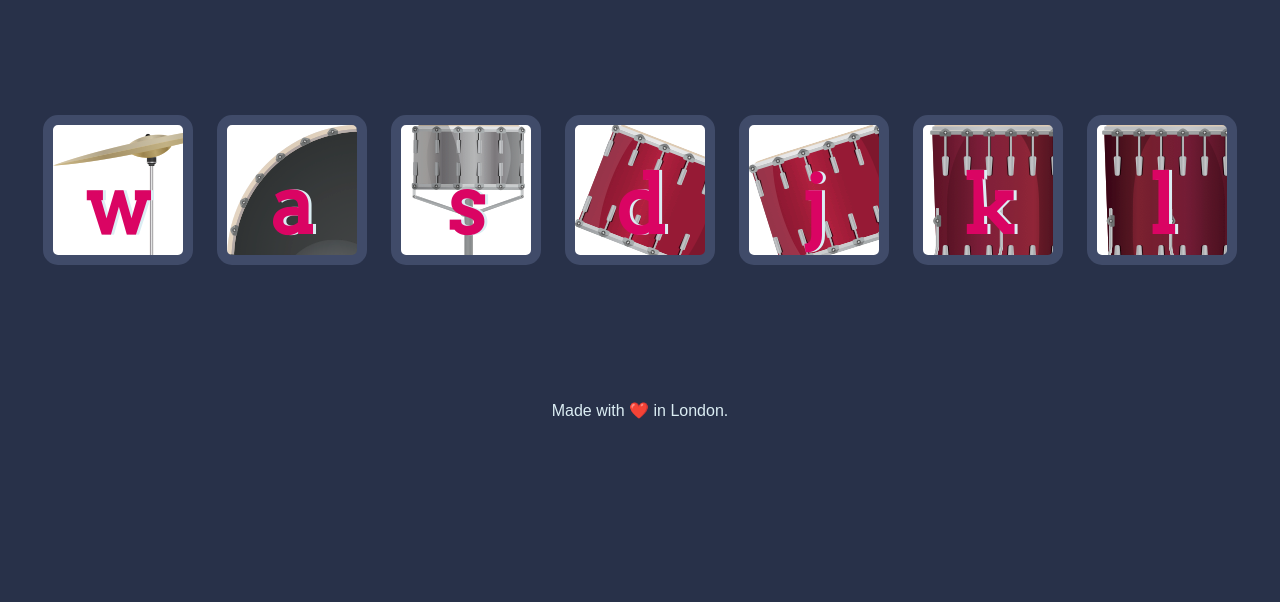
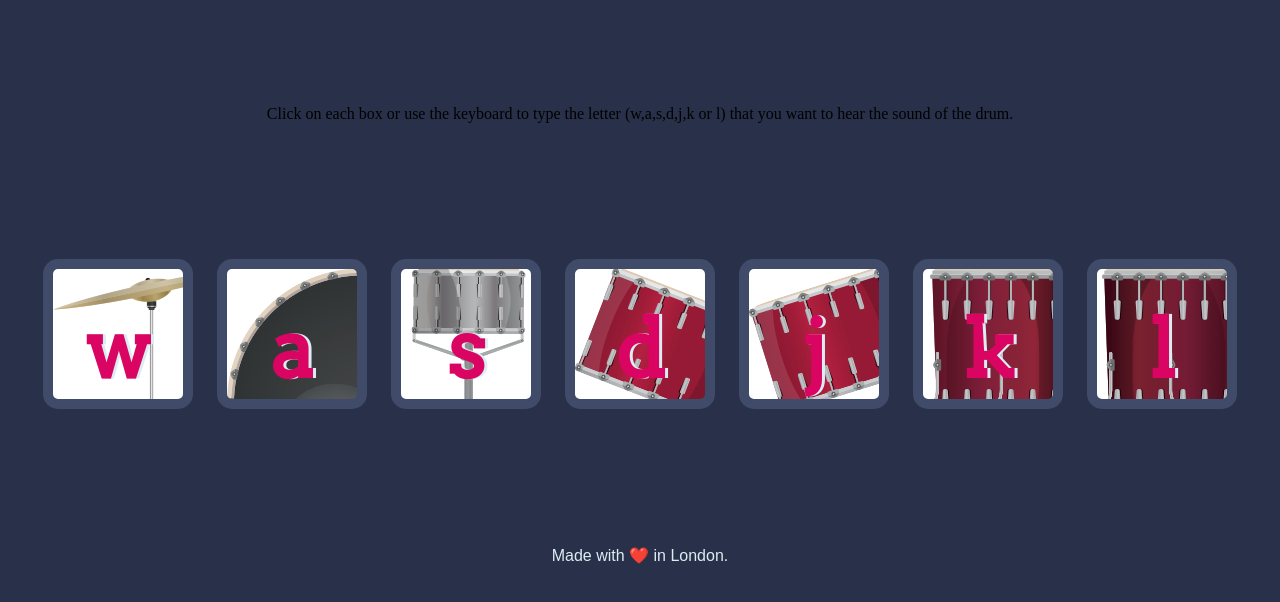
Before and after one commit to Andrea-Rivera/drumKit, a plain HTML site: page index.html in a window 1280 px wide. Shown: the part 174-776 px from the top of the page. Drawn offline with Linux system fonts and the light colour scheme.

Commit message:
adding game explanation

```diff
--- a/index.html
+++ b/index.html
@@ -12,6 +12,7 @@
 
   <body>
     <h1 id="title">Drum 🥁 Kit</h1>
+    <p class="set">Click on each box or use the keyboard to type the letter (w,a,s,d,j,k or l) that you want to hear the sound of the drum.</p>
     <div class="set">
       <button class="w drum">w</button>
       <button class="a drum">a</button>
```
